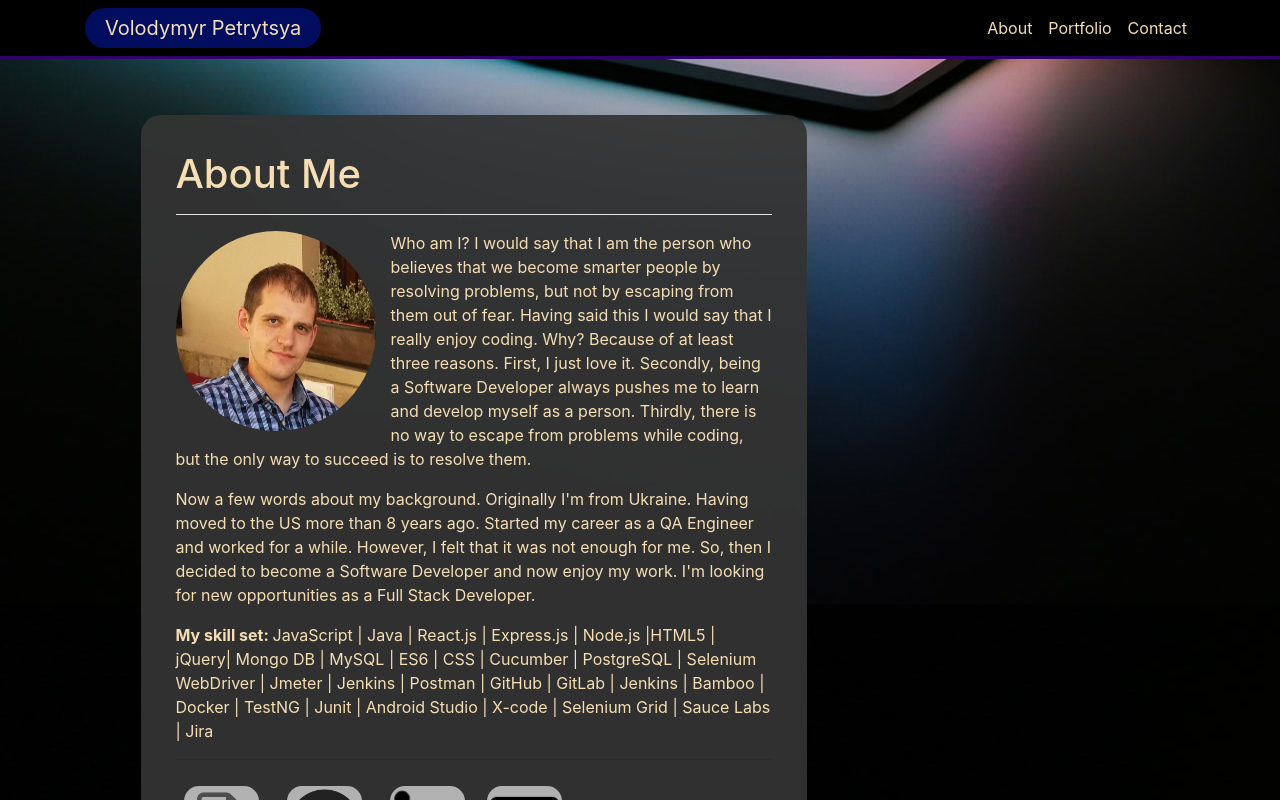
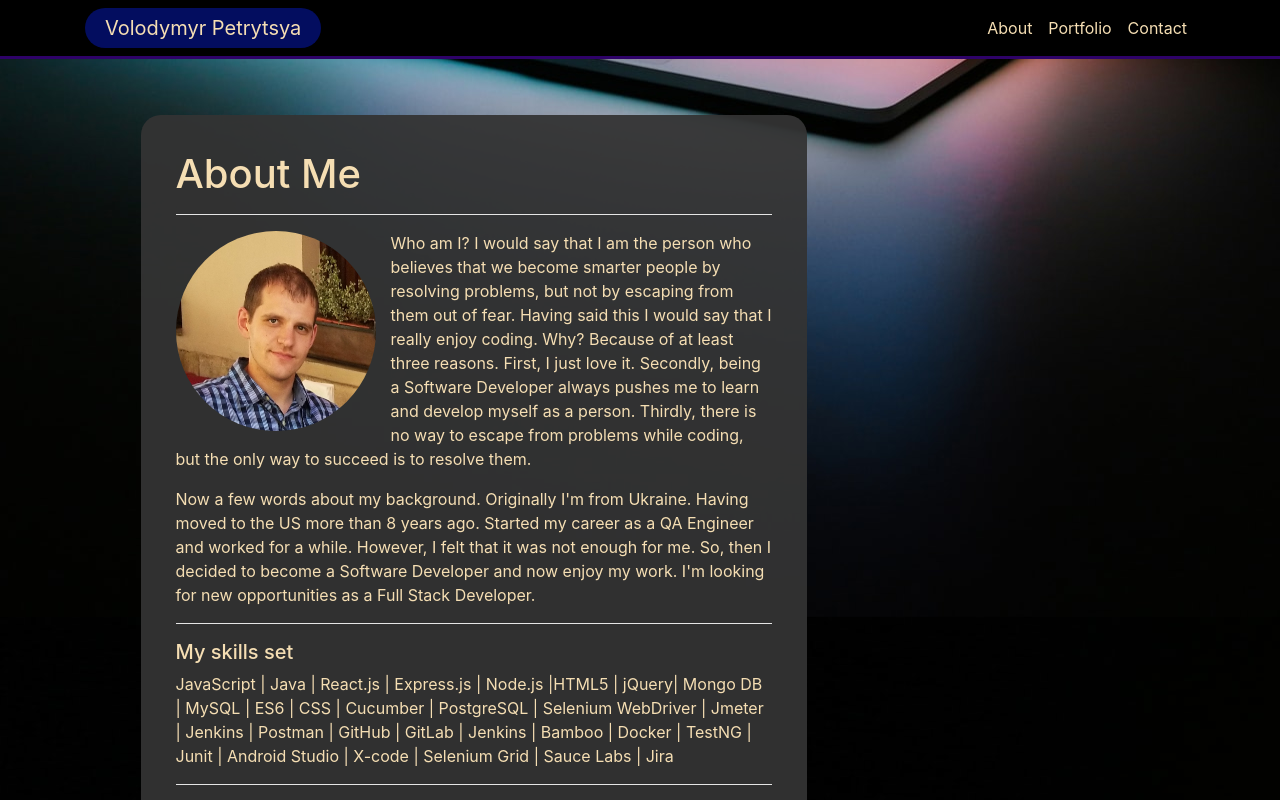
Before and after one commit to Volodya1989/react_portfolio, a React (Create React App) app in the folder client/: page / in a window 1280 px wide. Shown: the top 800 px of the page. Built offline with nearby package versions, Linux system fonts and the light colour scheme.

Commit message:
color for icons was changed

```diff
--- a/client/src/components/pages/About/About.js
+++ b/client/src/components/pages/About/About.js
@@ -54,8 +54,9 @@ function About() {
                     work. I'm looking for new opportunities as a Full Stack
                     Developer.
                   </p>
+                  <hr id="portfolioLine" />
+                  <h5>My skills set</h5>
                   <p>
-                    <strong>My skill set: </strong>
                     <span>
                       JavaScript | Java | React.js | Express.js | Node.js |HTML5
                       | jQuery| Mongo DB | MySQL | ES6 | CSS | Cucumber |
@@ -65,7 +66,7 @@ function About() {
                       Sauce Labs | Jira
                     </span>
                   </p>
-                  <hr />
+                  <hr id="portfolioLine" />
                   <div id="aboutIcons" className="row ">
                     <a
                       href={Resume_Vol_Petrytsya}
--- a/client/src/components/pages/About/about.style.css
+++ b/client/src/components/pages/About/about.style.css
@@ -34,6 +34,7 @@
 }
 .logo:hover {
   transform: scale(1.3);
+  background-color: rgba(78, 238, 250, 0.925);
 }
 @media screen and (max-width: 990px) {
   #about-info {
```
